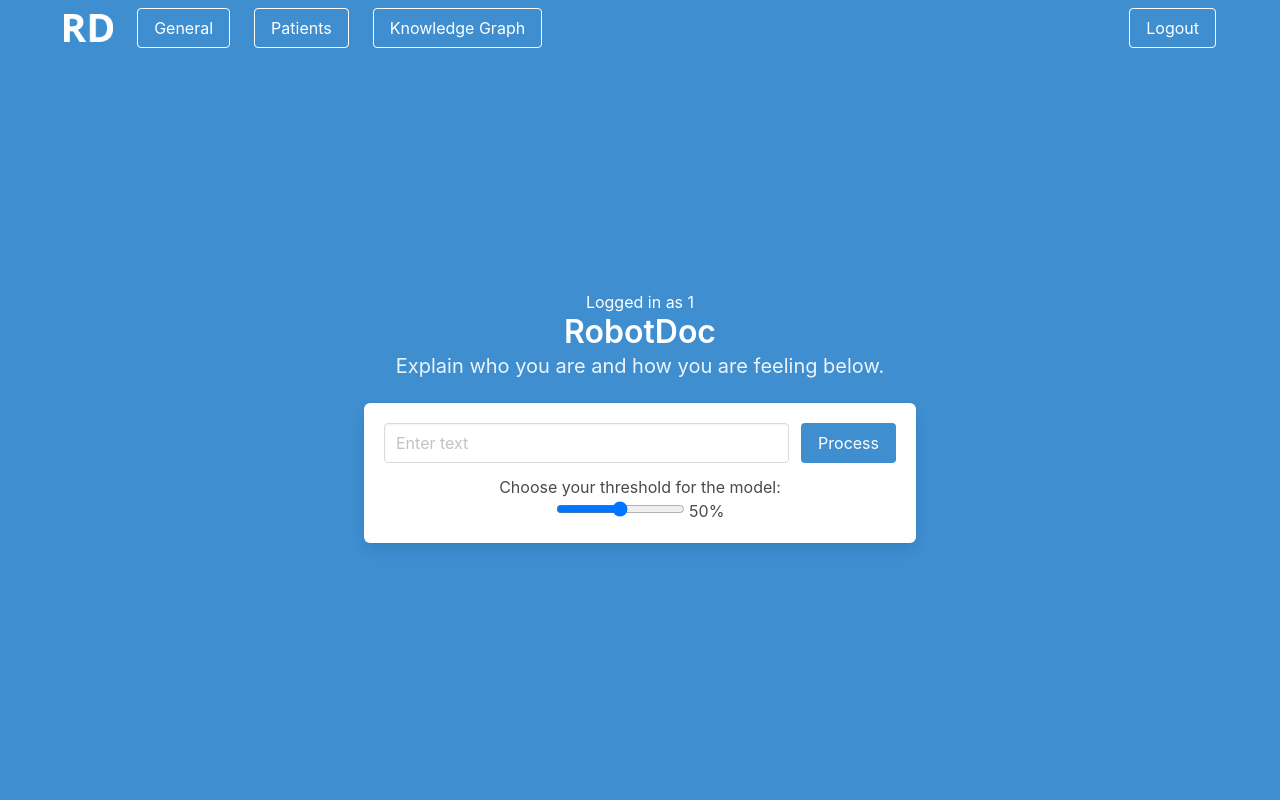
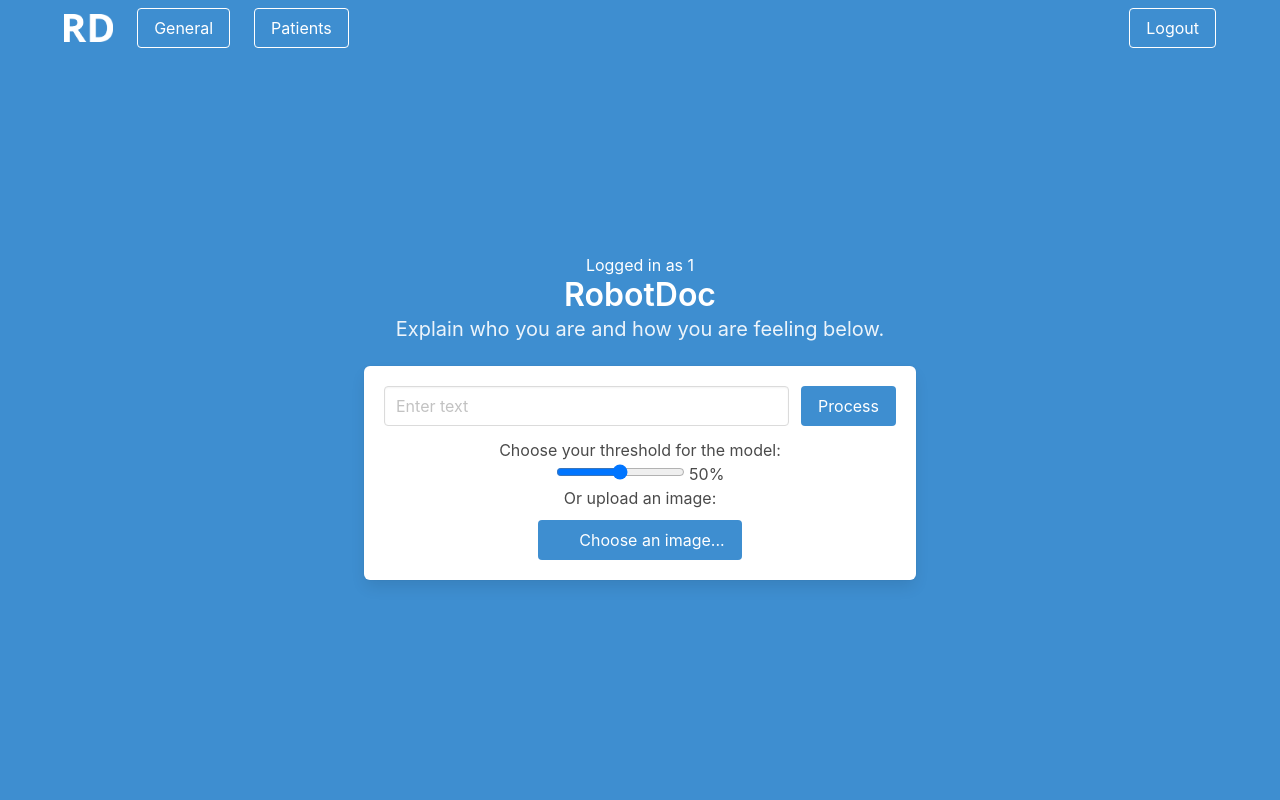
Before and after one commit to Programmierpraktikum-MVA/RobotDoc, a Flask app: page /home in a window 1280 px wide. Run offline with Flask 3, Linux system fonts and the light colour scheme; a user stored in the database is signed in.

Commit message:
upload images

```diff
--- a/03_application-team/modules/auth/auth.py
+++ b/03_application-team/modules/auth/auth.py
@@ -4,6 +4,7 @@ from util.db_model import *
 from util.db_access import *
 from util.db_access import *
 import bcrypt as bcr
+import base64
 
 auth = Blueprint('auth', __name__)
 
@@ -67,6 +68,15 @@ def signup():
     else:
         return render_template("signup.html")
 
+@auth.route("/sendImage", methods=["POST"])
+def send_input():
+        if 'image' in request.files:
+            image_file = request.files['image']
+            image_data = image_file.read()
+            image_base64 = base64.b64encode(image_data).decode('utf-8')
+            image_id = storeImage(image_base64)
+        return redirect("/home")
+
 
 @auth.route("/logout")
 @login_required
--- a/03_application-team/templates/home.html
+++ b/03_application-team/templates/home.html
@@ -37,11 +37,6 @@
                                     <span>Patients</span>
                                 </a>
                             </span>
-                            <span class="navbar-item">
-                                <a class="button is-white is-outlined" href="/know">
-                                    <span>Knowledge Graph</span>
-                                </a>
-                            </span>
                         </div>
                         <div class="navbar-end">
                             <span class="navbar-item">
@@ -70,25 +65,36 @@
                     </h2>
 
                     <div class="box">
-
                         <form action="/sendInput" method="post" accept-charset="UTF-8">
-
                             <div class="field is-grouped">
                                 <p class="control is-expanded">
                                     <input class="input" type="text" name="textToConvert" placeholder="Enter text">
                                 </p>
-
                                 <button type="submit" class="button is-info">
                                     Process
                                 </button>
                             </div>
-
-                            <div>
+                            <div style="margin-top: 10px;">
                                 <p>Choose your threshold for the model:</p>
                                 <input type="range" min="1" max="100" value="50" class="slider" id="mySlider" name="threshold" />
                                 <span id="sliderValue">50%</span>
                             </div>
-
+                        </form>
+                        <form action="/sendImage" method="post" accept-charset="UTF-8">
+                        <p>Or upload an image:</p>
+                            <div class="file is-info is-centered" style="margin-top: 10px;"> <!-- File input container -->
+                                <label class="file-label">
+                                    <input class="file-input" type="file" name="image" accept="image/*"> <!-- Input for image upload -->
+                                    <span class="file-cta">
+                                        <span class="file-icon">
+                                            <i class="fas fa-upload"></i> <!-- Icon for upload -->
+                                        </span>
+                                        <span class="file-label">
+                                            Choose an image...
+                                        </span>
+                                    </span>
+                                </label>
+                            </div>
                         </form>
                     </div>
 
@@ -111,9 +117,6 @@
                             </form>
                         </div>
                     </div>
-                    <div id="knowledgeGraph">
-                        <img src="static/img/graph_visualization.png" alt="Deneme2">
-                    </div>
 
                 </div>
             </div>
@@ -123,11 +126,47 @@
 
     <script src="static/js/scripts.js"></script>
     <script>
-     const slider = document.getElementById("mySlider");
+    const slider = document.getElementById("mySlider");
     const valueDisplay = document.getElementById("sliderValue");
     slider.addEventListener("input", function () {
         const sliderValue = slider.value;
         valueDisplay.textContent = sliderValue + "%";
+    });
+    document.addEventListener("DOMContentLoaded", function() {
+        const fileInput = document.querySelector('input[type="file"]');
+        const form = document.querySelector('form[action="/sendImage"]');
+        const uploadContainer = document.querySelector('.file.is-centered');
+
+        fileInput.addEventListener('change', function() {
+            if (fileInput.files.length > 0) {
+                event.preventDefault();
+
+                const uploadButton = uploadContainer.querySelector('.file-label .file-label');
+                uploadButton.textContent = 'Image uploaded successfully';
+
+                uploadContainer.classList.remove('is-info');
+                uploadContainer.classList.add('is-success');
+
+                setTimeout(function() {
+                    form.submit();
+                }, 1000);
+            }
+        });
+    });
+    document.addEventListener('DOMContentLoaded', function() {
+        const slider = document.getElementById('mySlider');
+        const sliderValue = document.getElementById('sliderValue');
+        function updateSliderValue() {
+            sliderValue.textContent = `${slider.value}%`;
+        }
+        updateSliderValue();
+        slider.addEventListener('input', updateSliderValue);
+        slider.addEventListener('input', function() {
+            const sliderValue = this.value;
+            document.querySelectorAll('input[name="threshold"]').forEach(function(input) {
+                input.value = sliderValue;
+            });
+        });
     });
     </script>
 
--- a/03_application-team/util/db_model.py
+++ b/03_application-team/util/db_model.py
@@ -12,6 +12,9 @@ class Accounts(db.Model):
     user_id = db.Column(db.Integer, primary_key=True)
     username = db.Column(db.String)
     hash = db.Column(db.LargeBinary)
+class Images(db.Model):
+    id = db.Column(db.Integer, primary_key=True)
+    image_data = db.Column(db.Text)
 
 
 # dummy data, database model to implemented
```
Also changed, not shown: 03_application-team/util/db_access.py (+15 -0 lines).
